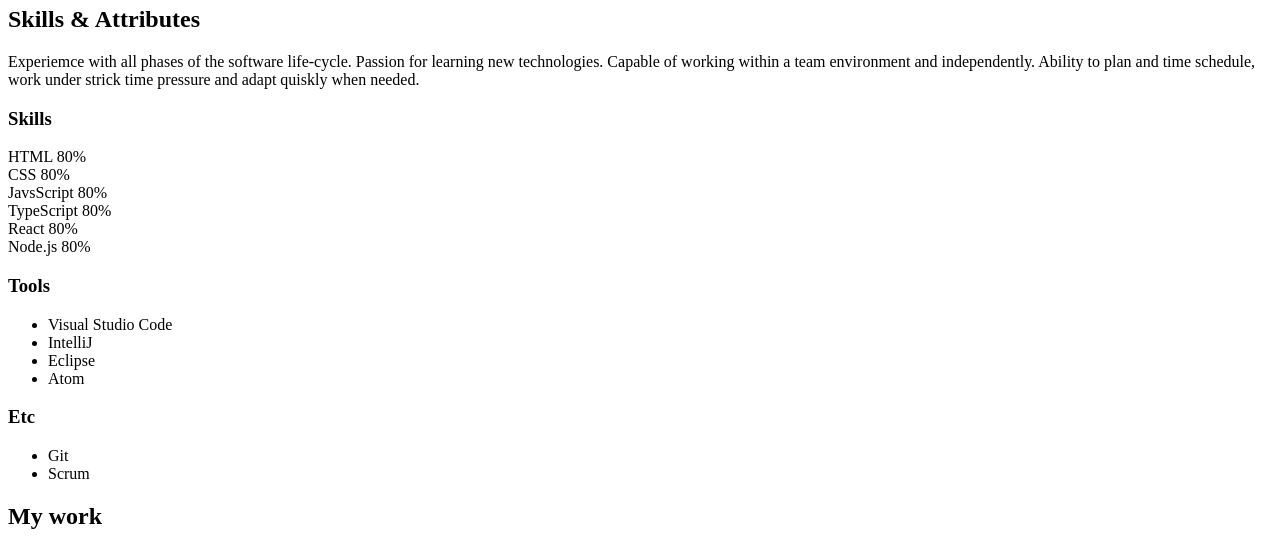
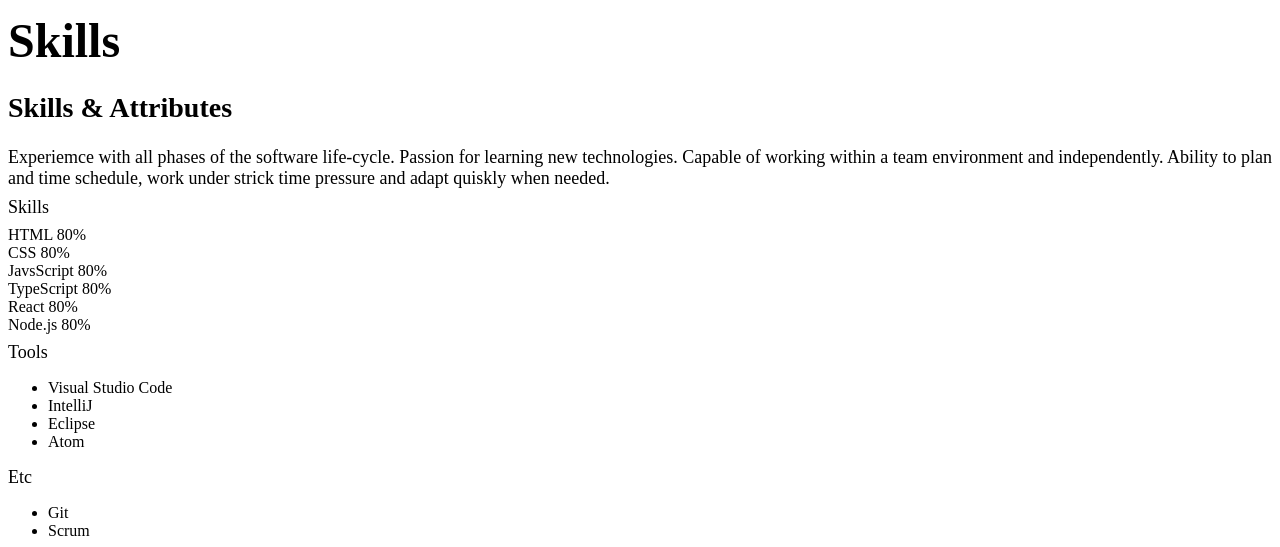
Before and after one commit to sookie-c/portfolio, a plain HTML site: page index.html in a window 1280 px wide. Shown: the part 1618-2165 px from the top of the page. Drawn offline with Linux system fonts and the light colour scheme.

Commit message:
CSS: Typography

```diff
--- a/style.css
+++ b/style.css
@@ -33,3 +33,31 @@
 * {
   box-sizing: border-box;
 }
+
+/* Typography */
+h1 {
+  font-size: var(--font-large);
+  font-weight: var(--weight-bold);
+  color: var(--color-black);
+  margin: 16px 0px;
+}
+
+h2 {
+  font-size: var(--font-medium);
+  font-weight: var(--weight-semi-bold);
+  color: 8px 0;
+}
+
+h3 {
+  font-size: var(--font-regular);
+  font-weight: var(--font-regular);
+  color: var(--color-black);
+  margin: 8px 0;
+}
+
+p {
+  font-size: var(--font-regular);
+  font-weight: var(--font-regular);
+  color: var(--color-black);
+  margin: 4px 0;
+}
```
